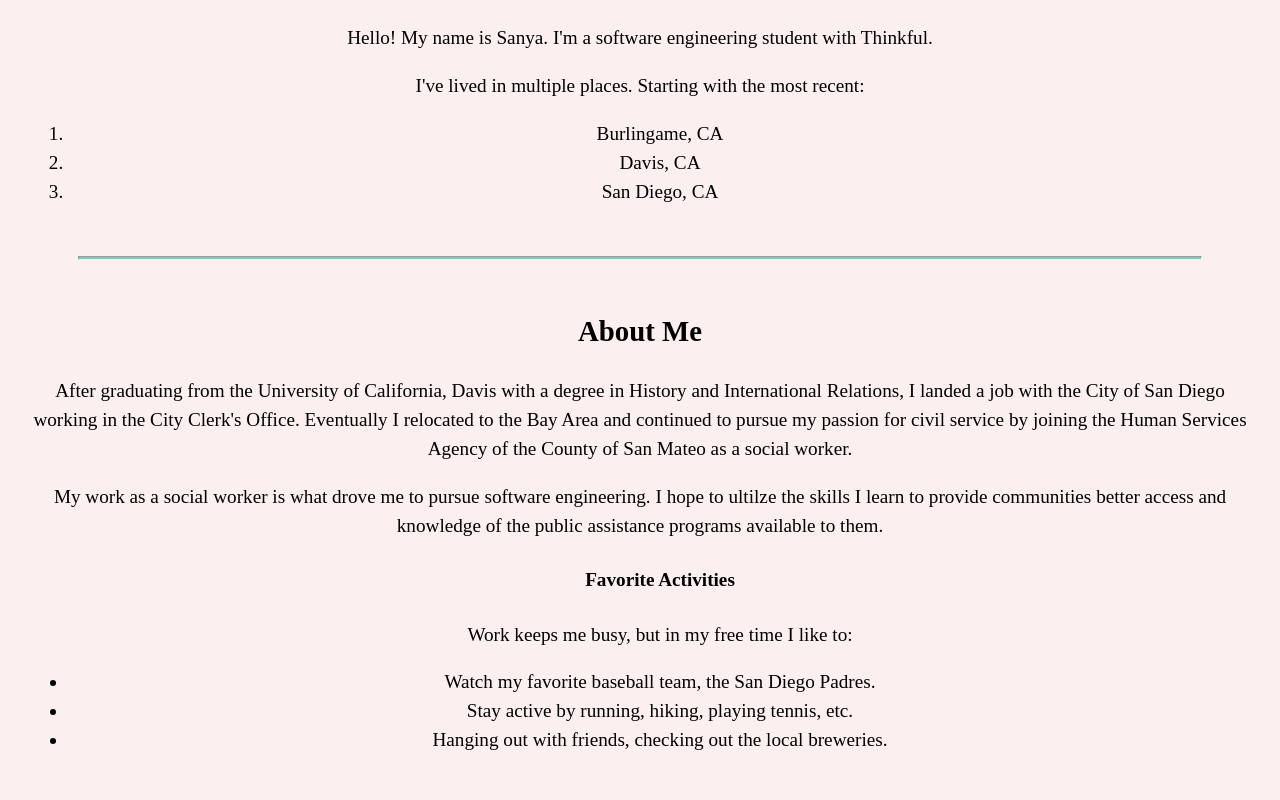
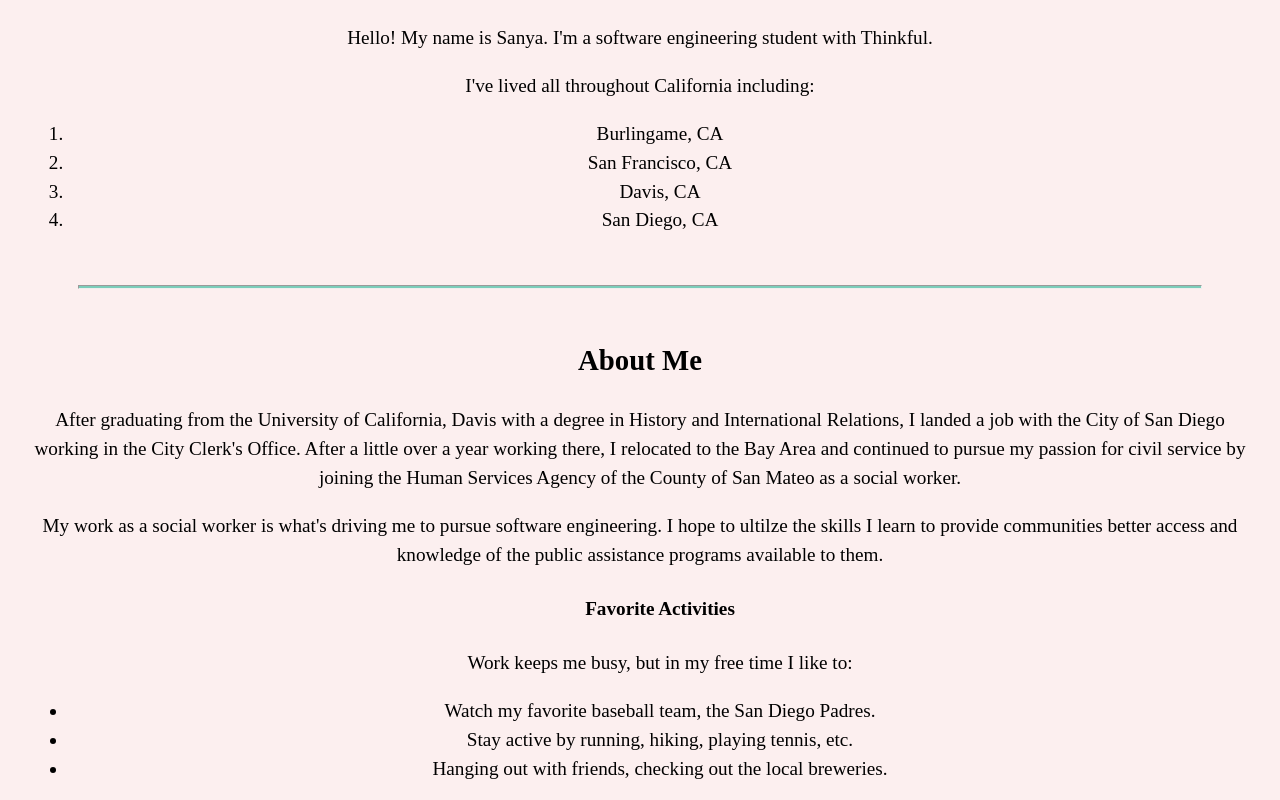
Before and after one commit to skoeut/Portfolio-Thinkful, a plain HTML site: page index.html in a window 1280 px wide. Shown: the part 460-1260 px from the top of the page. Drawn offline with Linux system fonts and the light colour scheme.

Commit message:
Add files via upload

```diff
--- a/index.html
+++ b/index.html
@@ -18,13 +18,17 @@
             <article class="introduction">
                 <img src="images/portrait.jpg">
                 <p> Hello! My name is Sanya. I'm a software engineering student with Thinkful. </p>
-                <p>I've lived in multiple places. Starting with the most recent:</p>
+                <p>I've lived all throughout California including: </p>
+                    <div class="list">
                     <ol>
                         <li>Burlingame, CA</li>
+                        <li>San Francisco, CA</li>
                         <li>Davis, CA</li>
                         <li>San Diego, CA</li>
+                    </div>
                     </ol>
              </article>
+
              <hr>
 
              <article class="aboutme">
@@ -32,21 +36,25 @@
                     <p>
                         After graduating from the University of California, Davis with a degree in History
                         and International Relations, I landed a job with the City of San Diego working in
-                        the City Clerk's Office. Eventually I relocated to the Bay Area and continued to pursue
+                        the City Clerk's Office. After a little over a year working there, I relocated to the Bay Area and continued to pursue
                         my passion for civil service by joining the Human Services Agency of the County of San Mateo
                         as a social worker.
                     </p>
                     <p>
-                        My work as a social worker is what drove me to pursue software engineering. I hope to ultilze
+                        My work as a social worker is what's driving me to pursue software engineering. I hope to ultilze
                         the skills I learn to provide communities better access and knowledge of the public assistance programs
                         available to them.
                     </p>
                     <ul>
+                        <div class="favactivities">
                             <h4>Favorite Activities</h4>
                             <p>Work keeps me busy, but in my free time I like to:</p>
+                            <div class="list1">
                                 <li> Watch my favorite baseball team, the San Diego Padres.</li>
                                 <li> Stay active by running, hiking, playing tennis, etc.</li>
                                 <li> Hanging out with friends, checking out the local breweries.</li>
+                            </div>
+                        </div>
                     </ul>
             </article>
             <hr>
```
Lines whose indentation alone changed are shown as unchanged.
